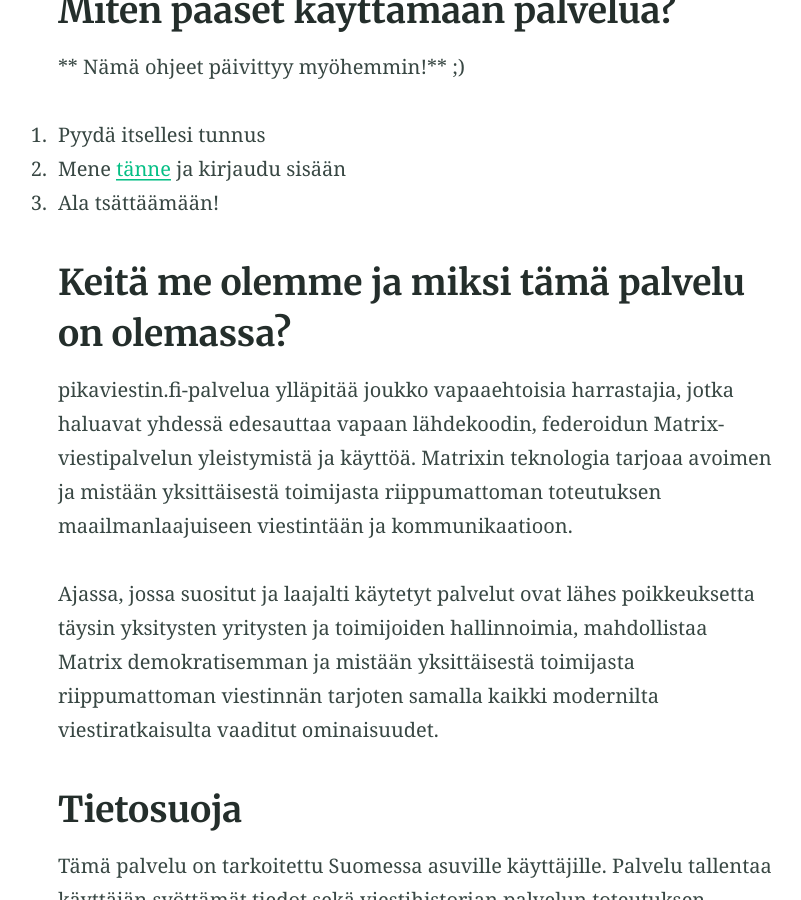
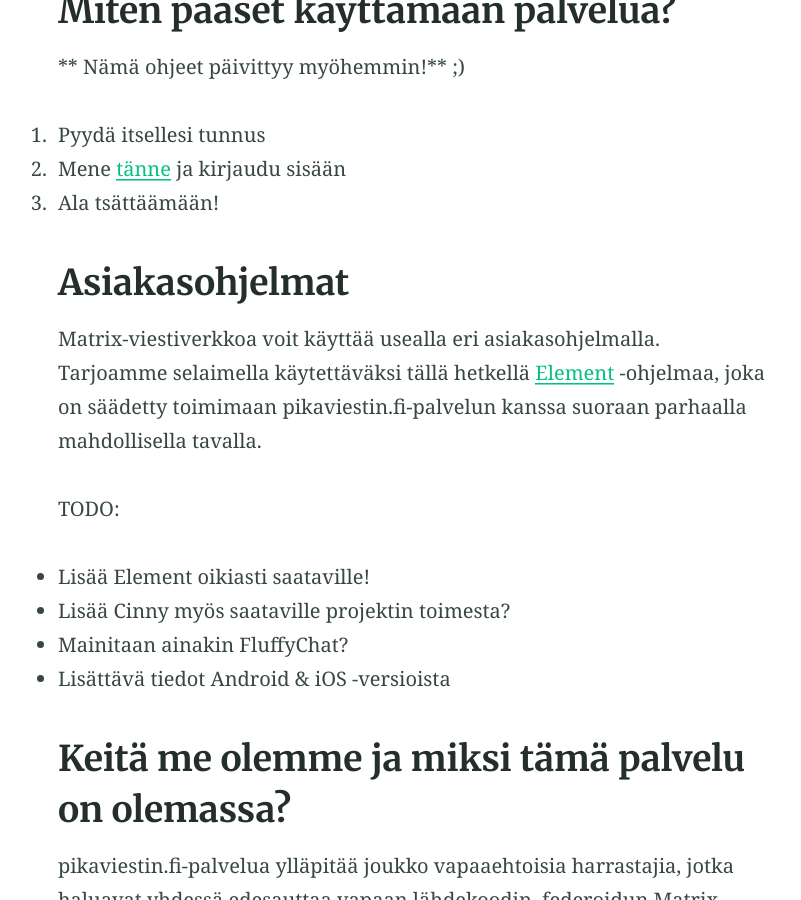
Before and after one commit to pikaviestin/website-www.pikaviestin.fi, a Jekyll site: the page built from index.md, in a window 1280 px wide and 900 px high, scrolled down 1618 px. Shown: the whole window, without its empty margins (225-1026 px from the left). Built offline with Jekyll 4.4.1, drawn with Linux system fonts in a browser that asks for light colours; some of the changed text lies outside the part shown.

Commit message:
Jotain pohjaa asiakasohjelmista

```diff
--- a/index.md
+++ b/index.md
@@ -13,7 +13,7 @@ Suomalaisille käyttäjille suunnattu avoimeen Matrix-viestiverkkoon perustuva v
 
 Pikaviestimet ovat näppärä yhteydenpitoväline niin puhelimella kuin tietokoneella käytettynä, mutta palveluiden suuren määrän takia joudut usein käyttämään eri pikaviestimiä eri henkilöiden tavoittamiseen. Matrix-pikaviestiverkkoon perustuva viestipalvelumme toimii itsessään viestintäkanavana, mutta tarjoaa samalla mahdollisuuden yhdistää useita muita pikaviestipalveluja saman sovelluksen kautta käytettäväksi.
 
-Käyttämällä https://element.pikaviestin.fi -palvelua voit tällä hetkellä käyttää samalla myös seuraavia palveluita:
+Käyttämällä pikaviestin.fi-palvelua voit tällä hetkellä käyttää samalla myös seuraavia muita viestintäpalveluita:
 
 - Facebook Messenger
 - IRC
@@ -35,6 +35,17 @@ Viestit kulkevat verkossa salattuina.
 2. Mene [tänne](https://element.pikaviestin.fi) ja kirjaudu sisään
 3. Ala tsättäämään!
 
+## Asiakasohjelmat
+
+Matrix-viestiverkkoa voit käyttää usealla eri asiakasohjelmalla. Tarjoamme selaimella käytettäväksi tällä hetkellä [Element](#) -ohjelmaa, joka on säädetty toimimaan pikaviestin.fi-palvelun kanssa suoraan parhaalla mahdollisella tavalla.
+
+TODO:
+
+- Lisää Element oikiasti saataville!
+- Lisää Cinny myös saataville projektin toimesta?
+- Mainitaan ainakin FluffyChat?
+- Lisättävä tiedot Android & iOS -versioista
+
 ## Keitä me olemme ja miksi tämä palvelu on olemassa?
 
 pikaviestin.fi-palvelua ylläpitää joukko vapaaehtoisia harrastajia, jotka haluavat yhdessä edesauttaa vapaan lähdekoodin, federoidun Matrix-viestipalvelun yleistymistä ja käyttöä. Matrixin teknologia tarjoaa avoimen ja mistään yksittäisestä toimijasta riippumattoman toteutuksen maailmanlaajuiseen viestintään ja kommunikaatioon.
```
